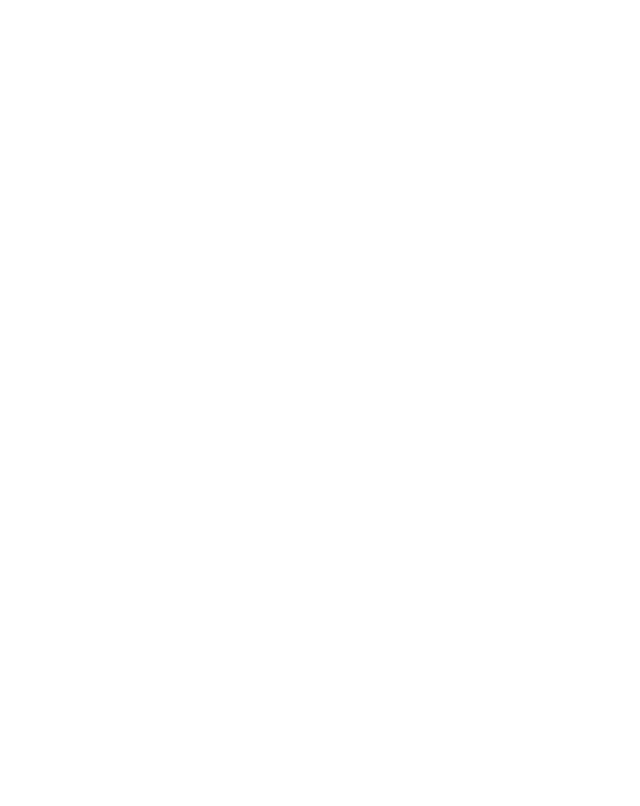
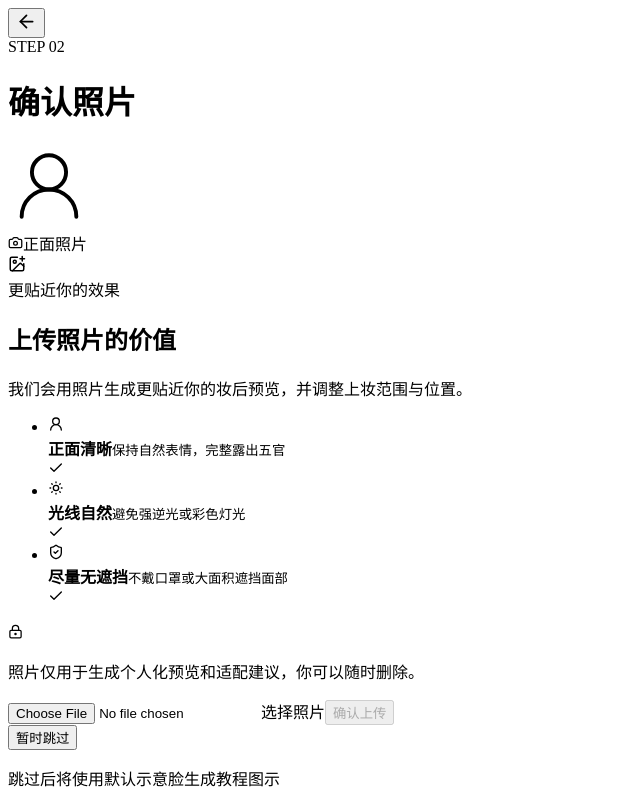
Before and after one commit to qi00531/makeup-frontend, a React (Vite) app: page /photo in a window 1280 px wide. Before the commit this address had no page. Shown: the whole page, without its empty margins (0-640 px from the left). Built offline with nearby package versions, Linux system fonts and the light colour scheme.

Commit message:
feat: add optional photo confirmation

```diff
--- a/src/App.tsx
+++ b/src/App.tsx
@@ -1,11 +1,13 @@
 import { Route, Routes } from 'react-router-dom';
 import { PlaceholderPage } from './pages/PlaceholderPage';
+import { PhotoPage } from './pages/PhotoPage';
 import { UploadPage } from './pages/UploadPage';
 
 export function AppRoutes() {
   return (
     <Routes>
       <Route path="/" element={<UploadPage />} />
+      <Route path="/photo" element={<PhotoPage />} />
       <Route path="/practice" element={<PlaceholderPage title="跟练" />} />
       <Route path="/library" element={<PlaceholderPage title="知识库" />} />
       <Route path="/profile" element={<PlaceholderPage title="我的" />} />
--- /dev/null
+++ b/src/pages/PhotoPage.tsx
@@ -0,0 +1,80 @@
+import { ArrowLeft, Camera, Check, ImagePlus, LockKeyhole, ShieldCheck, SunMedium, UserRound } from 'lucide-react';
+import { useEffect, useRef, useState } from 'react';
+import { useNavigate } from 'react-router-dom';
+import { MobileShell } from '../components/MobileShell';
+
+export function PhotoPage() {
+  const navigate = useNavigate();
+  const [file, setFile] = useState<File | null>(null);
+  const [previewUrl, setPreviewUrl] = useState('');
+  const previousUrl = useRef('');
+
+  useEffect(() => () => {
+    if (previousUrl.current) URL.revokeObjectURL(previousUrl.current);
+  }, []);
+
+  function choosePhoto(nextFile: File | null) {
+    if (previousUrl.current) URL.revokeObjectURL(previousUrl.current);
+    const nextUrl = nextFile ? URL.createObjectURL(nextFile) : '';
+    previousUrl.current = nextUrl;
+    setFile(nextFile);
+    setPreviewUrl(nextUrl);
+  }
+
+  function continueFlow(skipped: boolean) {
+    sessionStorage.setItem('makeupPhoto', JSON.stringify({ skipped, fileName: file?.name ?? null }));
+    navigate('/parsing');
+  }
+
+  return (
+    <MobileShell className="photo-page">
+      <header className="detail-header">
+        <button className="icon-button" type="button" aria-label="返回" onClick={() => navigate(-1)}><ArrowLeft size={21} /></button>
+        <div><span className="page-kicker">STEP 02</span><h1>确认照片</h1></div>
+        <span className="header-spacer" />
+      </header>
+
+      <section className="photo-preview" aria-label="照片预览区域">
+        {previewUrl ? (
+          <img src={previewUrl} alt="待确认的本人照片" />
+        ) : (
+          <div className="portrait-placeholder" aria-hidden="true">
+            <span className="portrait-placeholder__halo" />
+            <UserRound size={82} strokeWidth={1.15} />
+          </div>
+        )}
+        <span className="photo-preview__badge"><Camera size={15} />{file ? '照片已就绪' : '正面照片'}</span>
+      </section>
+
+      <section className="photo-value-card">
+        <div className="section-title-row">
+          <span className="section-icon"><ImagePlus size={18} /></span>
+          <div><span className="section-eyebrow">更贴近你的效果</span><h2>上传照片的价值</h2></div>
+        </div>
+        <p>我们会用照片生成更贴近你的妆后预览，并调整上妆范围与位置。</p>
+        <ul className="photo-tips">
+          <li><span><UserRound size={16} /></span><div><strong>正面清晰</strong><small>保持自然表情，完整露出五官</small></div><Check size={16} /></li>
+          <li><span><SunMedium size={16} /></span><div><strong>光线自然</strong><small>避免强逆光或彩色灯光</small></div><Check size={16} /></li>
+          <li><span><ShieldCheck size={16} /></span><div><strong>尽量无遮挡</strong><small>不戴口罩或大面积遮挡面部</small></div><Check size={16} /></li>
+        </ul>
+      </section>
+
+      <div className="privacy-note"><LockKeyhole size={15} /><p>照片仅用于生成个人化预览和适配建议，你可以随时删除。</p></div>
+
+      <div className="photo-actions">
+        <input
+          id="photo-upload"
+          className="visually-hidden"
+          type="file"
+          accept="image/jpeg,image/png,image/webp"
+          aria-label="上传本人照片"
+          onChange={(event) => choosePhoto(event.target.files?.[0] ?? null)}
+        />
+        <label className="secondary-button" htmlFor="photo-upload">{file ? '重新上传' : '选择照片'}</label>
+        <button className="primary-button" type="button" disabled={!file} onClick={() => continueFlow(false)}>确认上传</button>
+      </div>
+      <button className="text-button" type="button" onClick={() => continueFlow(true)}>暂时跳过</button>
+      <p className="skip-explainer">跳过后将使用默认示意脸生成教程图示</p>
+    </MobileShell>
+  );
+}
```
Also changed, not shown: 1 other file (tests, documents, lock files or other folders).
